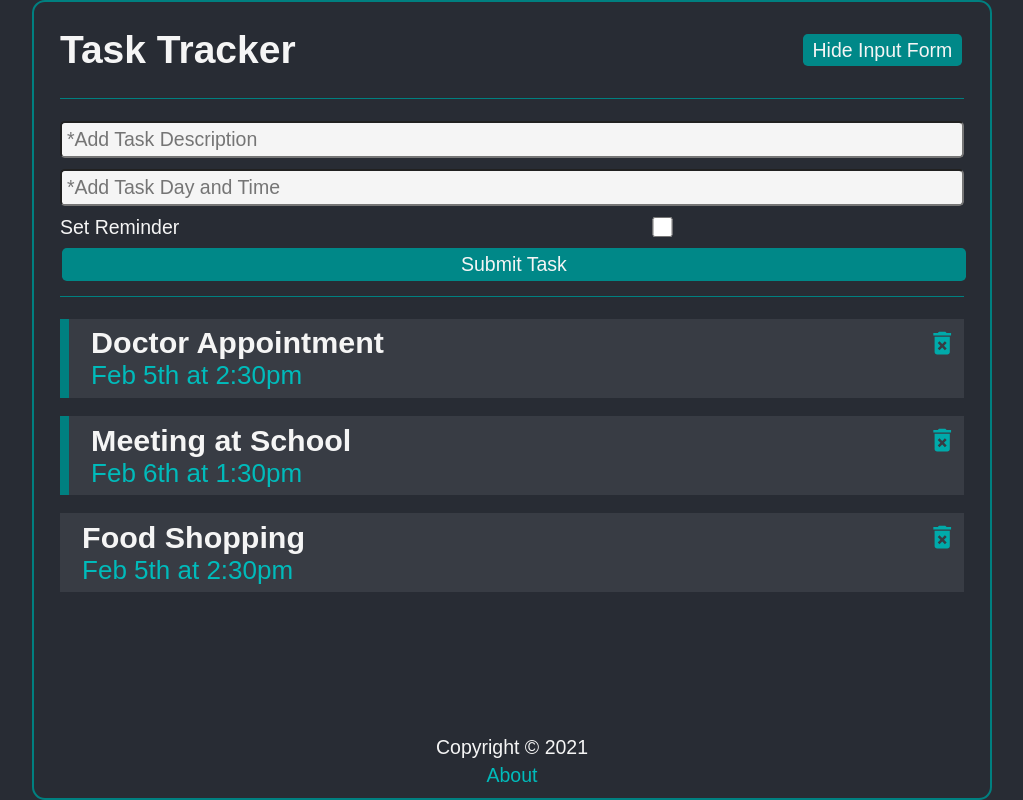
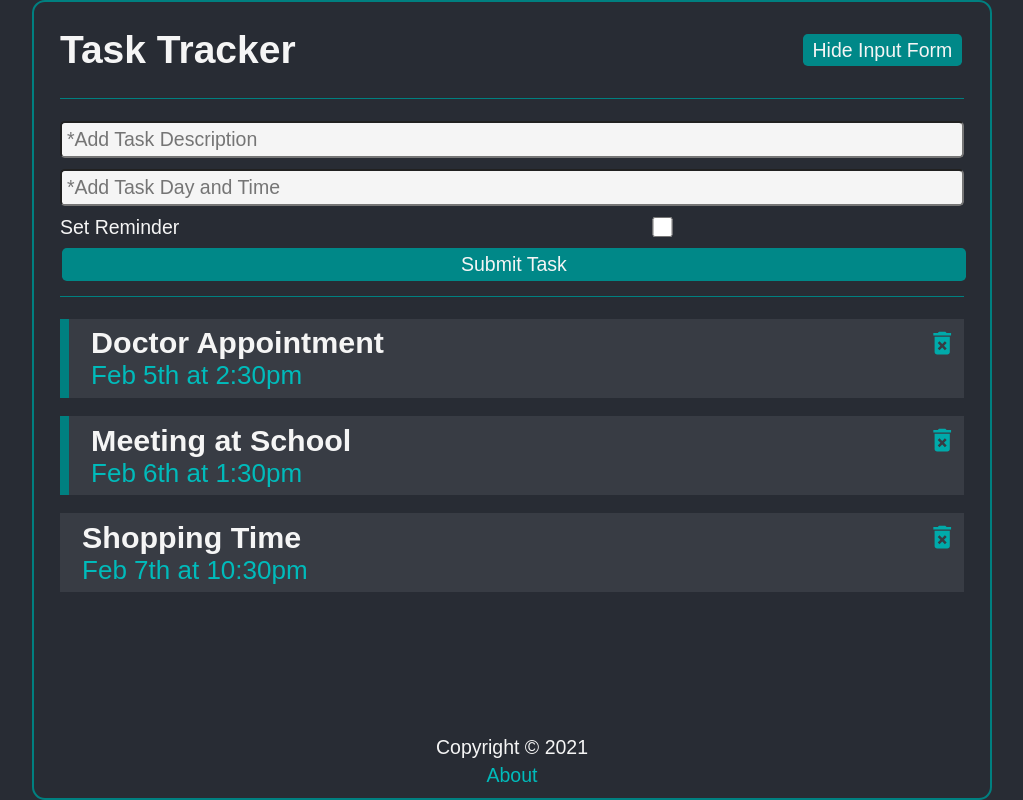
Before and after one commit to Andy-Bartkiv/react-task-tracker, a React (Create React App) app: page /#/ in a window 1280 px wide. Shown: the whole page, without its empty margins (128-1151 px from the left). Built offline with nearby package versions, Linux system fonts and the light colour scheme; data requests are answered from the project's data file.

Commit message:
add fetching data from json-server (db.json)

```diff
--- a/package.json
+++ b/package.json
@@ -7,6 +7,7 @@
     "@testing-library/jest-dom": "^5.16.1",
     "@testing-library/react": "^12.1.2",
     "@testing-library/user-event": "^13.5.0",
+    "json-server": "^0.17.0",
     "react": "^17.0.2",
     "react-dom": "^17.0.2",
     "react-icons": "^4.3.1",
@@ -22,7 +23,8 @@
     "test": "react-scripts test",
     "eject": "react-scripts eject",
     "predeploy": "npm run build",
-    "deploy": "gh-pages -d build"
+    "deploy": "gh-pages -d build",
+    "server": "json-server --watch src/data/db.json --port 5000"
   },
   "eslintConfig": {
     "extends": [
--- /dev/null
+++ b/src/data/db.json
@@ -0,0 +1,22 @@
+{
+  "tasks": [
+    {
+      "id": 1,
+      "text": "Doctor Appointment",
+      "day": "Feb 5th at 2:30pm",
+      "reminder": true
+    },
+    {
+      "id": 2,
+      "text": "Meeting at School",
+      "day": "Feb 6th at 1:30pm",
+      "reminder": true
+    },
+    {
+      "id": 3,
+      "text": "Shopping Time",
+      "day": "Feb 7th at 10:30pm",
+      "reminder": false
+    }
+  ]
+}
--- a/src/pages/App.js
+++ b/src/pages/App.js
@@ -1,4 +1,4 @@
-import { useState } from 'react';
+import { useState, useEffect } from 'react';
 import arrayTasks from '../data/arrayTasks';
 import Header from '../components/Header';
 import AddTaskForm from '../components/AddTaskForm';
@@ -9,6 +9,19 @@
 
   const [tasks, setTasks] = useState(arrayTasks());
   const [showInput, setShowInput] = useState(true);
+
+  useEffect( () => {
+    const getTasks = async () => {
+      const tasksFromServer = await fetchTasks();
+      setTasks(tasksFromServer);
+    }
+    getTasks();
+  }, []);
+
+  const fetchTasks = async () => {
+    const res = await fetch('http://localhost:5000/tasks');
+    return await res.json();
+  };
 
   const addTask = (task) => {
     task.id = Date.now();
```
Also changed, not shown: 1 other file (tests, documents, lock files or other folders).
